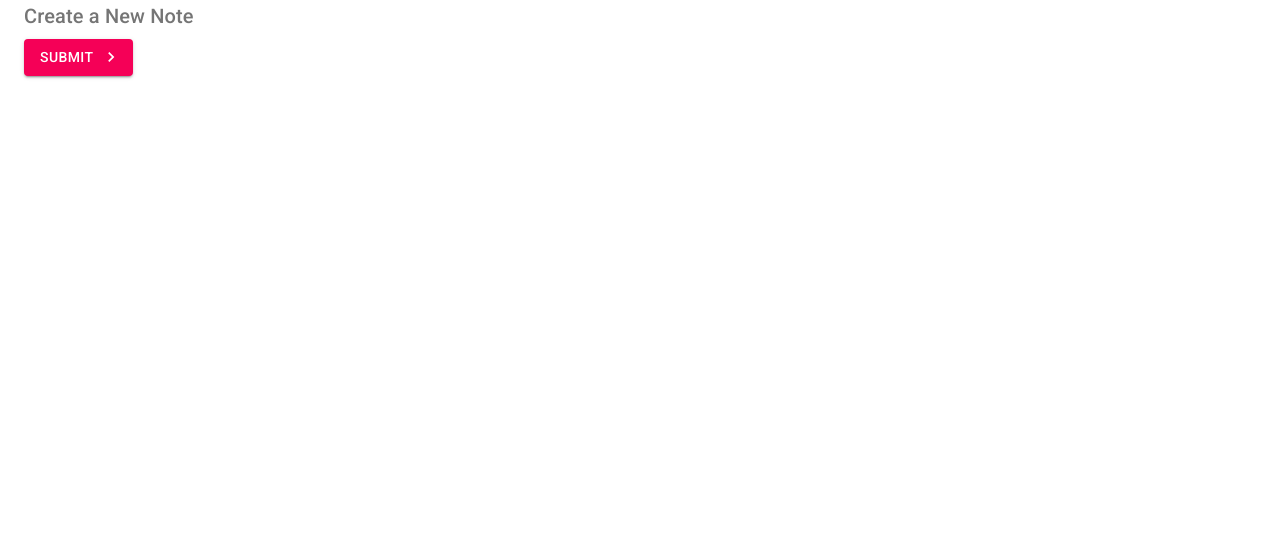
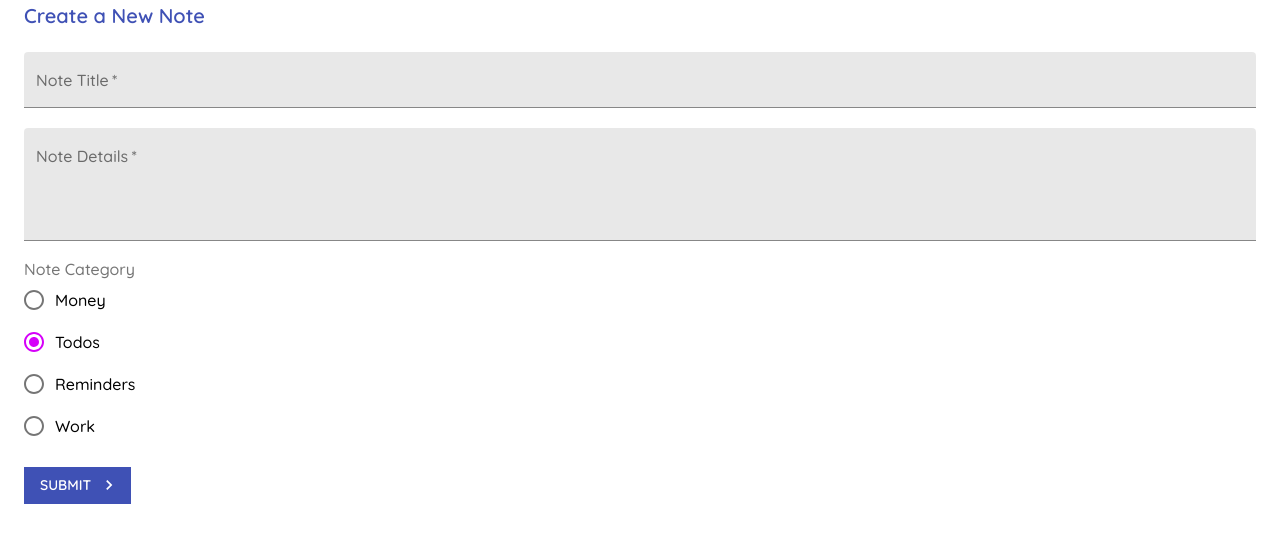
Before and after one commit to tonyadjei/material-ui-react, a React (Create React App) app: page /create in a window 1280 px wide. Shown: the top 542 px of the page. Built offline with nearby package versions, Linux system fonts and the light colour scheme.

Commit message:
created note form

```diff
--- a/src/App.js
+++ b/src/App.js
@@ -1,9 +1,31 @@
 import {BrowserRouter as Router, Switch, Route} from 'react-router-dom';
 import Create from './pages/Create';
 import Notes from './pages/Notes';
+import { createMuiTheme, ThemeProvider } from '@material-ui/core';
+import { purple } from '@material-ui/core/colors';
+
+
+const theme = createMuiTheme({
+  palette: {
+
+    secondary: purple
+  },
+  typography: {
+    fontFamily: 'Quicksand',
+    fontWeightLight: 400,
+    fontWeightRegular: 500,
+    fontWeightMedium: 600,
+    fontWeightBold: 700
+  }
+})
+
+
+
+
 
 function App() {
   return (
+    <ThemeProvider theme={theme}>
       <Router>
         <Switch>
           <Route exact path="/">
@@ -14,6 +36,7 @@ function App() {
           </Route>
         </Switch>
       </Router>
+    </ThemeProvider>
   );
 }
 
--- a/src/index.css
+++ b/src/index.css
@@ -1,3 +1,5 @@
+@import url('https://fonts.googleapis.com/css2?family=Quicksand:wght@300;400;500;600;700&display=swap');
+
 body {
   margin: 0;
   -webkit-font-smoothing: antialiased;
--- a/src/pages/Create.js
+++ b/src/pages/Create.js
@@ -4,27 +4,125 @@ import Button from '@material-ui/core/Button';
 import Container from '@material-ui/core/Container';
 import SendIcon from '@material-ui/icons/Send';
 import KeyboardArrowRightIcon from '@material-ui/icons/KeyboardArrowRight';
+import { FormControlLabel, makeStyles } from '@material-ui/core';
+import TextField from '@material-ui/core/TextField';
+import { useState } from 'react';
+import Radio from '@material-ui/core/Radio';
+import RadioGroup from '@material-ui/core/RadioGroup';
+import FormControl from '@material-ui/core/FormControl';
+import FormLabel from '@material-ui/core/FormLabel';
+
+// const useStyles = makeStyles({
+//     btn: {
+//         fontSize: 60,
+//         backgroundColor: 'violet',
+//         '&:hover': {
+//             background: 'blue'
+//         }
+//     },
+//     title: {
+//         textDecoration: 'underline',
+//         marginBottom: 20
+//     }
+// })
+
+const useStyles = makeStyles({ //makeStyles returns to us a hook, the hook subsequently gives us the object. NB: react hooks must begin with the word 'use'
+    btn: {
+        borderRadius: 0
+    },
+    field: {
+        marginTop: 20,
+        marginBottom: 20,
+        display: 'block'
+    }
+});
+
+
+
 const Create = () => {
+    const classes = useStyles();
+    const [title, setTitle] = useState('');
+    const [details, setDetails] = useState('');
+    const [titleError, setTitleError] = useState(false);
+    const [detailsError, setDetailsError] = useState(false);
+    const [category, setCategory] = useState('todos');
+
+
+
+    const handleSubmit = (e) => {
+        e.preventDefault() //always remember to prevent the default action
+        setTitleError(false);
+        setDetailsError(false);
+        if(title && details){
+            console.log(title, details, category);
+        }
+        if(!title){
+            setTitleError(true);
+        }
+        if(!details){
+            setDetailsError(true);
+        }
+    }
+
+
     return (
         <Container className="Create">
             <Typography
+                className={classes.title}
                 variant="h6" //still looks like an h6
-                color="textSecondary"
+                color="primary"
                 component="h2" //but I actually want it to be an h2 element
                 gutterBottom
             >
                 Create a New Note
             </Typography>
 
-            <Button
-                onClick={() => console.log('you clicked me')}
-                type="submit"
-                color="secondary"
-                variant="contained"
-                endIcon={<KeyboardArrowRightIcon />}
-            >
+            <form noValidate autoComplete="off" onSubmit={handleSubmit}>
+                <TextField
+                    onChange={(e) => setTitle(e.target.value)}
+                    className={classes.field}
+                    label="Note Title"
+                    variant="filled"
+                    fullWidth
+                    required //just adds the asterix
+                    error={titleError} //this prop just adds a 'red styling' to the TextField to indicate an error, it is set to either true or false
+                />
+                <TextField
+                    onChange={(e) => setDetails(e.target.value)}
+                    label="Note Details"
+                    fullWidth
+                    required
+                    variant="filled"
+                    className={classes.field}
+                    multiline //creates an html 'textarea' input field
+                    rows={4} //specifies the size of the 'textarea' or multiline input field
+                    error={detailsError}
+                />
+
+                <FormControl className={classes.field}>
+                    <FormLabel>Note Category</FormLabel>
+                    <RadioGroup value={category} onChange={(e) => setCategory(e.target.value)}>
+                        <FormControlLabel value="money" control={<Radio />} label="Money" />
+                        <FormControlLabel value="todos" control={<Radio />} label="Todos" />
+                        <FormControlLabel value="reminders" control={<Radio />} label="Reminders" />
+                        <FormControlLabel value="work" control={<Radio />} label="Work" />
+                    </RadioGroup>
+                </FormControl>
+
+                <Button
+                    className={classes.btn}
+                    type="submit" //if you are using a button inside a form, please set type="submit"
+                    color="primary"
+                    variant="contained"
+                    endIcon={<KeyboardArrowRightIcon />}
+                    disableElevation
+                    size='medium'
+                >
                 Submit
             </Button>
+            </form>
+
+
             {/* <Button type="submit">Submit</Button>
             <Button type="submit" color="secondary" variant="outlined">Submit</Button>
 
```
Also changed, not shown: 1 other file (tests, documents, lock files or other folders). Lines whose indentation alone changed are shown as unchanged.
